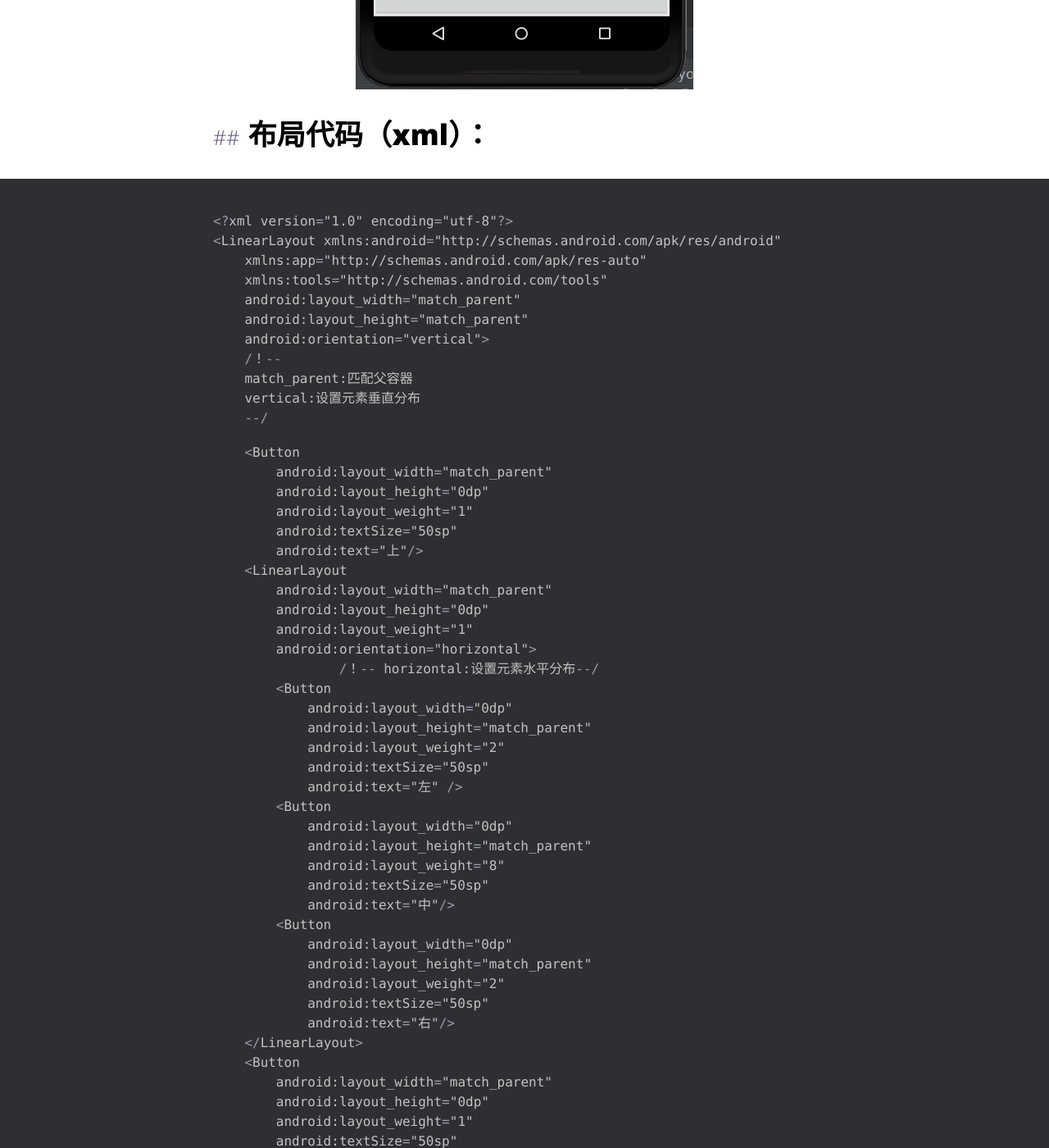
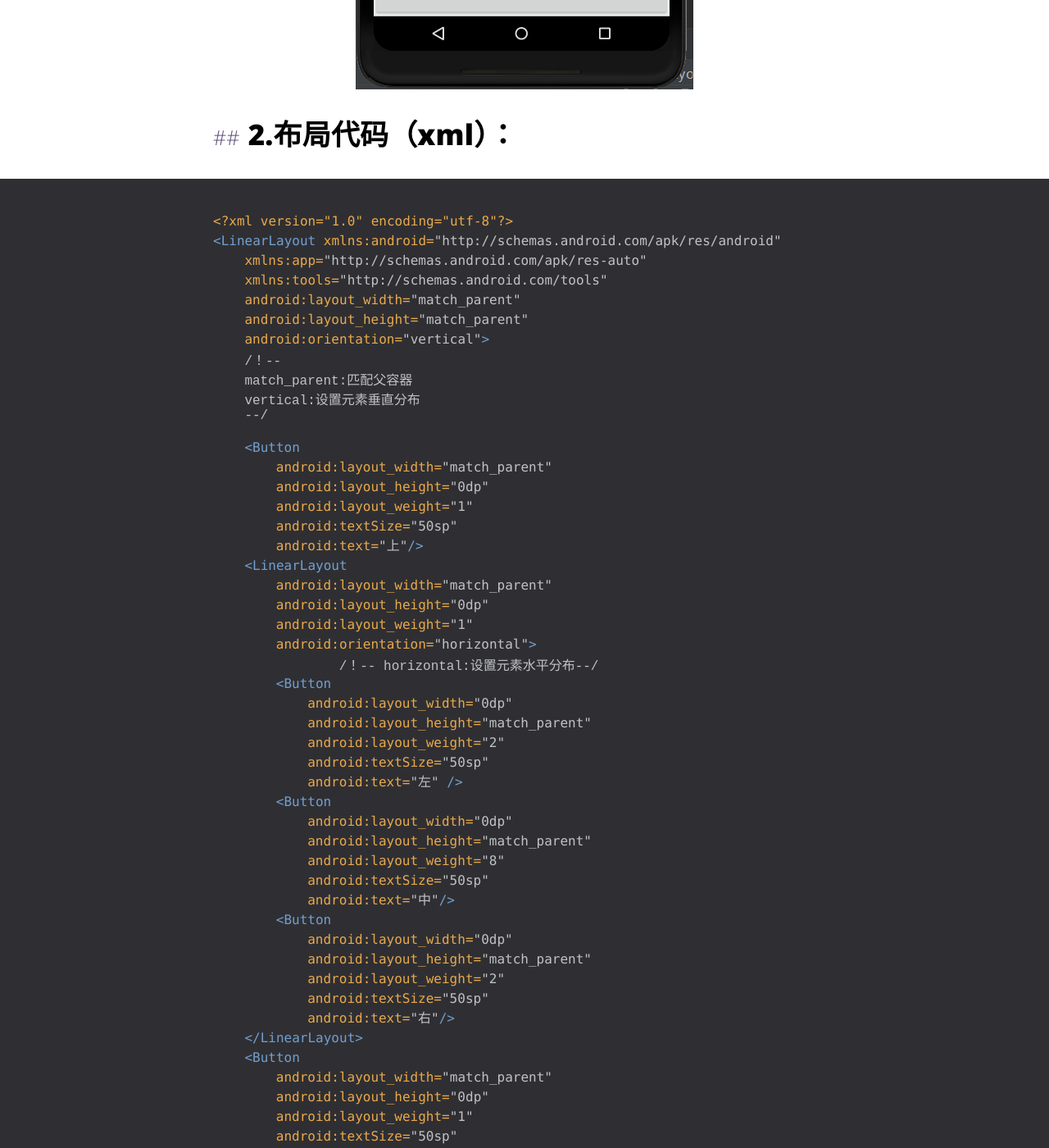
Before and after one commit to Yoland-svg/Yoland-svg.github.io, a Jekyll site: the page built from _posts/2020-11-3-Android(1).md, in a window 1280 px wide and 1400 px high, scrolled down 1147 px. Shown: the whole window at 82% size. Built offline with Jekyll 4.4.1, drawn with Linux system fonts in a browser that asks for light colours; our own code applies the rules of GitHub Pages for plain Markdown files; comment, search, counter and statistics services are not loaded; some of the changed text lies outside the part shown.

Commit message:
Update 2020-11-3-Android(1).md

````diff
--- a/_posts/2020-11-3-Android(1).md
+++ b/_posts/2020-11-3-Android(1).md
@@ -2,13 +2,13 @@
 
 先看结果：
 
-## 运行结果：
+## 1.运行结果：
 
 ![laravel_lang]({{ site.url }}/assets/img/LinearLayout.png)
 
-## 布局代码（xml）：
+## 2.布局代码（xml）：
 
-```java
+```xml
 <?xml version="1.0" encoding="utf-8"?>
 <LinearLayout xmlns:android="http://schemas.android.com/apk/res/android"
     xmlns:app="http://schemas.android.com/apk/res-auto"
````
